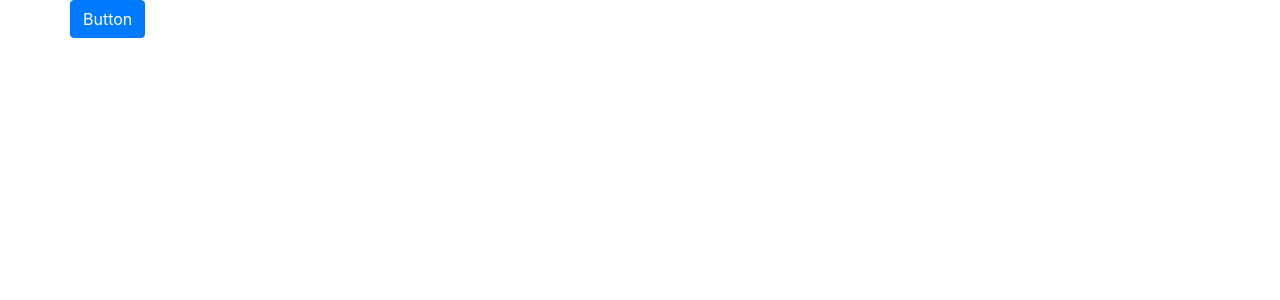
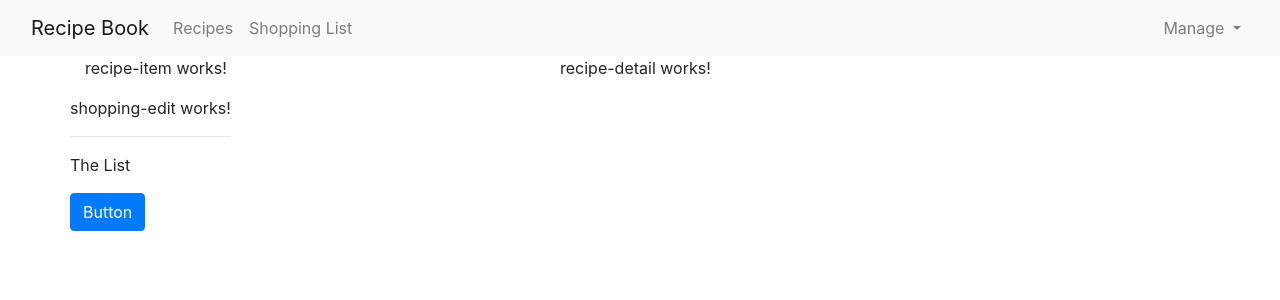
Before and after one commit to lswifty2017/side-chef, an Angular app: page / in a window 1280 px wide. Shown: the top 300 px of the page. Built offline with nearby package versions, Linux system fonts and the light colour scheme.

Commit message:
header added

```diff
--- a/src/app/app.component.html
+++ b/src/app/app.component.html
@@ -1,5 +1,7 @@
 <app-header></app-header>
 <div class="container">
+  <app-recipes></app-recipes>
+  <app-shopping-list></app-shopping-list>
   <div class="row">
     <div class="btn btn-primary">Button</div>
   </div>
--- a/src/app/header/header.component.html
+++ b/src/app/header/header.component.html
@@ -0,0 +1,26 @@
+<nav class="navbar navbar-expand-lg navbar-light bg-light">
+  <div class="container-fluid">
+    <div class="navbar-header">
+      <a href="#" class="navbar-brand">Recipe Book</a>
+    </div>
+    <div class="collapse navbar-collapse">
+      <ul class="navbar-nav mr-auto">
+        <li class="nav-item">
+          <a class="nav-link" href="#">Recipes</a>
+        </li>
+        <li class="nav-item">
+          <a class="nav-link" href="#">Shopping List</a>
+        </li>
+      </ul>
+      <ul class="nav navbar-nav ml-auto">
+        <li class="nav-item dropdown">
+          <a href="#" class="nav-link dropdown-toggle" role="button">Manage <span class="caret"></span></a>
+          <ul class="dropdown-menu">
+            <li><a class="dropdown-item" href="#">Save Data</a></li>
+            <li><a class="dropdown-item" href="#">Fetch  Data</a></li>
+          </ul>
+        </li>
+      </ul>
+    </div>
+  </div>
+</nav>
--- a/src/app/recipes/recipe-list/recipe-list.component.html
+++ b/src/app/recipes/recipe-list/recipe-list.component.html
@@ -1 +1 @@
-<p>recipe-list works!</p>
+<app-recipe-item></app-recipe-item>
--- a/src/app/recipes/recipes.component.html
+++ b/src/app/recipes/recipes.component.html
@@ -1 +1,8 @@
-<p>recipes works!</p>
+<div class="row">
+  <div class="col-md-5">
+    <app-recipe-list></app-recipe-list>
+  </div>
+  <div class="col-md-7">
+    <app-recipe-detail></app-recipe-detail>
+  </div>
+</div>
--- a/src/app/shopping-list/shopping-list.component.html
+++ b/src/app/shopping-list/shopping-list.component.html
@@ -1 +1,7 @@
-<p>shopping-list works!</p>
+<div class="row">
+  <div class="col-xs-10">
+    <app-shopping-edit></app-shopping-edit>
+    <hr>
+    <p>The List</p>
+  </div>
+</div>
```
